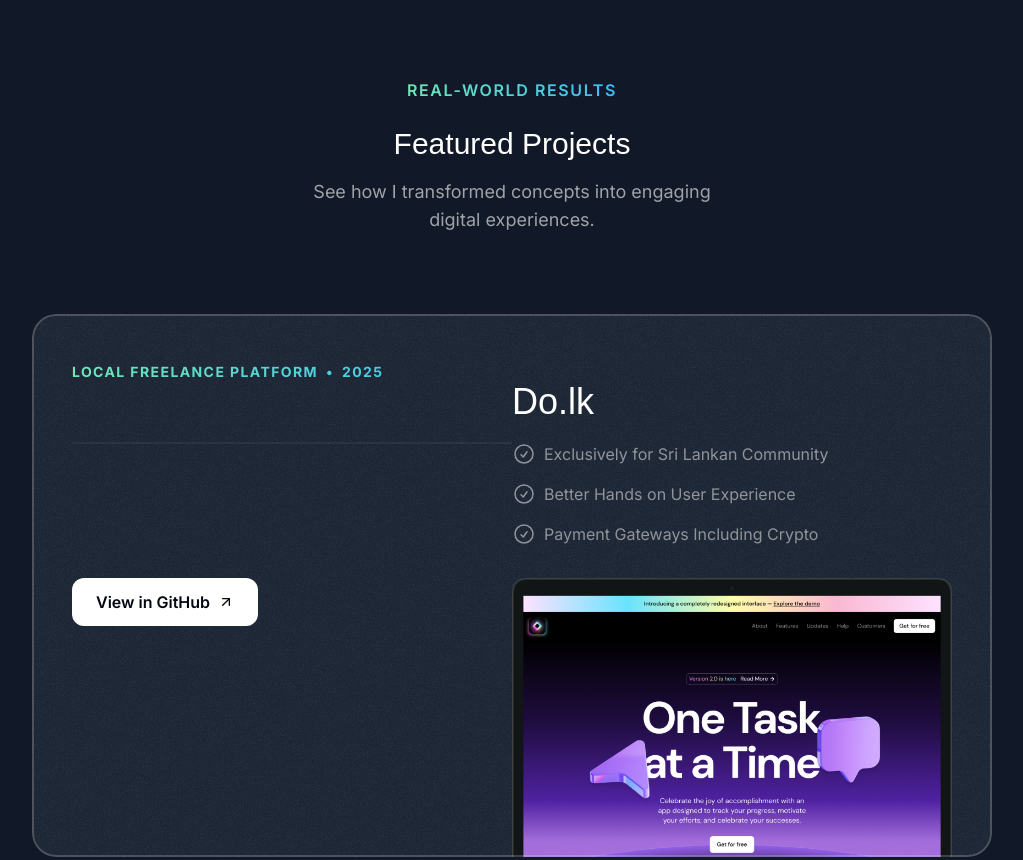
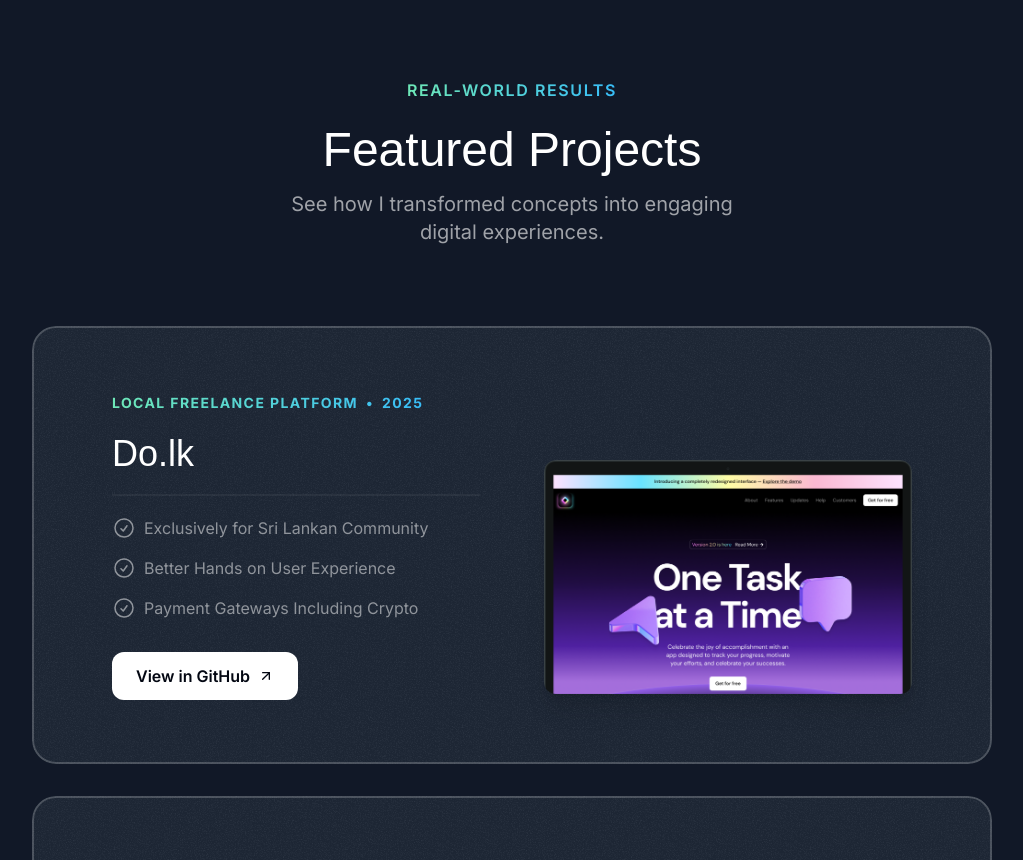
Before and after one commit to chaki-web/myportfolio, a Next.js app: page / in a window 1280 px wide. Shown: the part 940-1800 px from the top of the page, without its empty margins (128-1151 px from the left). Built offline with nearby package versions, Linux system fonts and the light colour scheme; a web font is replaced by a local one.

Commit message:
Finished the Projects Sections

```diff
--- a/src/sections/Projects.tsx
+++ b/src/sections/Projects.tsx
@@ -46,17 +46,19 @@
 
 export const ProjectsSection = () => {
   return (
-    <section className="pb-16 lg:py-24">
-      <div className="container">
+    <section className="pb-16 lg:py-24 px-4">
+      <div className="container mx-auto">
         <div className="flex justify-center">
           <p className="uppercase font-semibold tracking-widest bg-gradient-to-r from-emerald-300 to-sky-400 text-transparent bg-clip-text text-center">
             Real-World Results
           </p>
         </div>
 
-        <h2 className="font-serif text-3xl text-center mt-6">Featured Projects</h2>
+        <h2 className="font-serif text-3xl md:text-5xl text-center mt-6">
+          Featured Projects
+        </h2>
 
-        <p className="text-center text-white/60 mt-4 md:text-lg max-w-md mx-auto">
+        <p className="text-center text-white/60 mt-4 md:text-lg lg:text-xl max-w-md mx-auto">
           See how I transformed concepts into engaging digital experiences.
         </p>
 
@@ -64,46 +66,58 @@
           {portfolioProjects.map((project) => (
             <div
               key={project.title}
-              className="bg-gray-800 rounded-3xl relative z-0 overflow-hidden after:z-10 after:content-[''] after:absolute after:inset-0 after:outline-2 after:outline after:-outline-offset-2 after:rounded-3xl after:outline-white/20 px-8 pt-8 md:pt-12 md:px-10 after:pointer-events-none"
+              className="bg-gray-800 rounded-3xl relative z-0 overflow-hidden after:z-10 after:content-[''] after:absolute after:inset-0 after:outline-2 after:outline after:-outline-offset-2 after:rounded-3xl after:outline-white/20 px-8 pt-8 md:pt-12 md:px-10 lg:pt-16 lg:px-20 after:pointer-events-none"
             >
               <div
                 className="absolute inset-0 -z-10 opacity-5"
                 style={{ backgroundImage: `url(${grainImage.src})` }}
               ></div>
 
-              <div className="lg:grid lg:grid-cols-2">
-
+              <div className="lg:grid lg:grid-cols-2 lg:gap-16">
+                <div className="lg:pb-16">
                   <div className="bg-gradient-to-r from-emerald-300 to-sky-400 inline-flex gap-2 font-bold uppercase tracking-widest text-sm text-transparent bg-clip-text">
                     <span>{project.company}</span>
                     <span>&bull;</span>
                     <span>{project.year}</span>
                   </div>
 
-              <h3 className="font-serif text-2xl mt-2 md:mt-5 md:text-4xl">{project.title}</h3>
+                  <h3 className="font-serif text-2xl mt-2 md:mt-5 md:text-4xl">
+                    {project.title}
+                  </h3>
 
                   <hr className="border-t-2 border-white/5 mt-4 md:mt-5" />
 
                   <ul className="flex flex-col gap-4 mt-4 md:mt-5">
                     {project.results.map((result, idx) => (
-                  <li key={idx} className="flex gap-2 text-sm md:text-base text-white/50">
+                      <li
+                        key={idx}
+                        className="flex gap-2 text-sm md:text-base text-white/50"
+                      >
                         <CheckCircleIcon className="size-5 md:size-6" />
                         <span>{result.title}</span>
                       </li>
                     ))}
                   </ul>
 
-              <a href={project.link} target="_blank" rel="noopener noreferrer">
+                  <a
+                    href={project.link}
+                    target="_blank"
+                    rel="noopener noreferrer"
+                  >
                     <button className="bg-white text-gray-950 h-12 w-full md:w-auto px-6 rounded-xl font-semibold inline-flex items-center justify-center gap-2 mt-8">
                       <span>View in GitHub</span>
                       <ArrowUpRightIcon className="size-4" />
                     </button>
                   </a>
+                </div>
 
+                <div className="flex items-center justify-center mt-8 lg:mt-0">
                   <img
                     src={project.image.src}
                     alt={project.title}
-                className="mt-8 -mb-4 md:mb-0"
+                    className="w-full h-auto max-w-md rounded-xl shadow-xl"
                   />
+                </div>
               </div>
             </div>
           ))}
```
Lines whose indentation alone changed are shown as unchanged.
